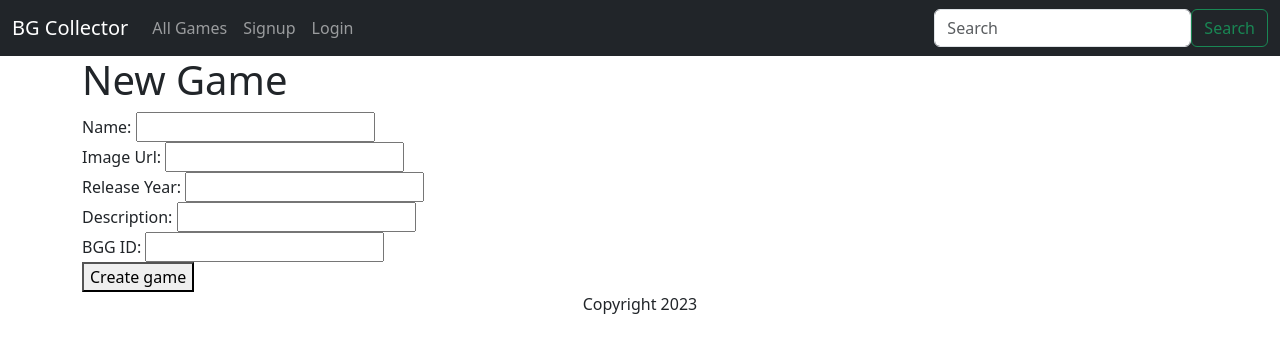
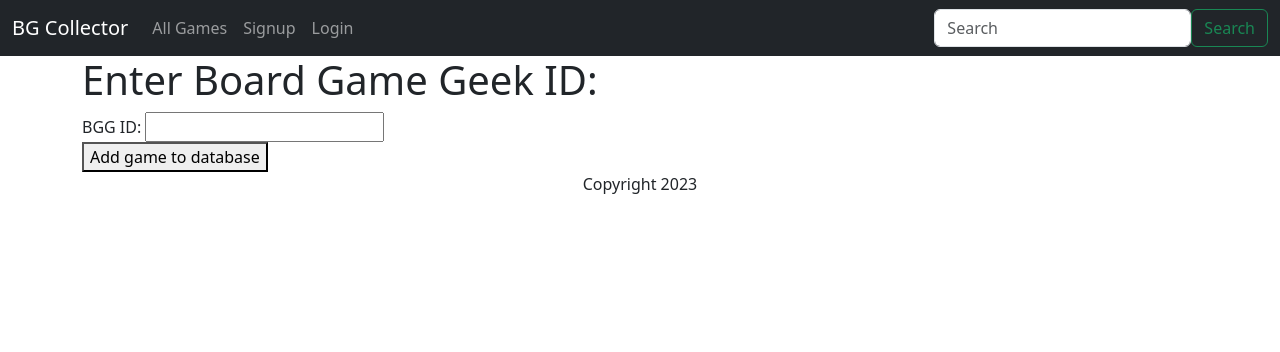
Before and after one commit to stevenungaro/bgcollector-frontend, a React (Vite) app: page /add-a-game in a window 1280 px wide. Shown: the top 352 px of the page. Built offline with nearby package versions, Linux system fonts and the light colour scheme; no server answers.

Commit message:
moved games new to its own page to avoid passing props around and tweaked games sho page review stuff

```diff
--- a/src/Content.jsx
+++ b/src/Content.jsx
@@ -21,14 +21,6 @@ export function Content() {
     axios.get("http://localhost:3000/games.json").then((response) => {
       console.log(response.data);
       setGames(response.data);
-    });
-  };
-
-  const handleCreateGame = (params, successCallback) => {
-    console.log("handleCreateGame", params);
-    axios.post("http://localhost:3000/games.json", params).then((response) => {
-      setGames([...games, response.data]);
-      successCallback;
     });
   };
 
@@ -94,7 +86,7 @@ export function Content() {
           }
         />
         <Route path="games/:id" element={<GamesShowPage />} />
-        <Route path="/add-a-game" element={<GamesNew onCreateGame={handleCreateGame} />} />
+        <Route path="/add-a-game" element={<GamesNew />} />
         <Route
           path="/collection/:username"
           element={<Collection onShowGame={handleShowGame} onRemoveFromCollection={handleRemoveFromCollection} />}
--- a/src/GamesNew.jsx
+++ b/src/GamesNew.jsx
@@ -1,31 +1,24 @@
 /* eslint-disable react/prop-types */
-export function GamesNew(props) {
-  const handleSubmit = (event) => {
+import axios from "axios";
+
+export function GamesNew() {
+  const handleCreateGame = (event) => {
     event.preventDefault();
-    const params = new FormData(event.target);
-    props.onCreateGame(params, () => event.target.reset());
+    const params = {};
+    const form = document.getElementById("createGameForm");
+    params.bgg_id = new FormData(form).get("bgg_id");
+    console.log("handleCreateGame", params);
+    axios.post("http://localhost:3000/games.json", params);
   };
 
   return (
     <div>
-      <h1>New Game</h1>
-      <form onSubmit={handleSubmit}>
-        <div>
-          Name: <input name="game_name" type="text" />
-        </div>
-        <div>
-          Image Url: <input name="image_url" type="text" />
-        </div>
-        <div>
-          Release Year: <input name="release_year" type="text" />
-        </div>
-        <div>
-          Description: <input name="description" type="text" />
-        </div>
+      <h1>Enter Board Game Geek ID:</h1>
+      <form id="createGameForm" onSubmit={handleCreateGame}>
         <div>
           BGG ID: <input name="bgg_id" type="text" />
         </div>
-        <button type="submit">Create game</button>
+        <button type="submit">Add game to database</button>
       </form>
     </div>
   );
--- a/src/GamesShowPage.jsx
+++ b/src/GamesShowPage.jsx
@@ -39,6 +39,7 @@ export function GamesShowPage() {
     params.game_id = game.id;
     console.log(params);
     axios.post(`http://localhost:3000/reviews.json`, params);
+    window.location.reload();
   };
 
   const handleUpdateReview = (event) => {
```
